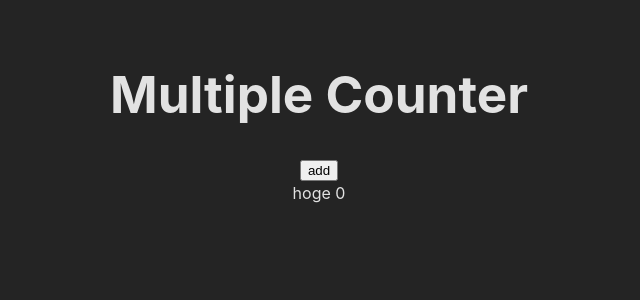
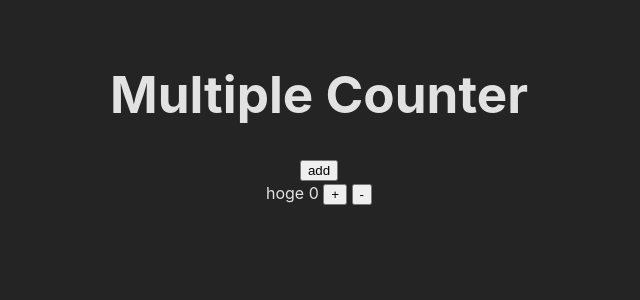
Before and after one commit to hijikiman/svelte-counter-list-sample, a Svelte app in the folder app/: page / in a window 1280 px wide. Both pictures are taken after a click on the button "add". Shown: the top 300 px of the page, without its empty margins (321-961 px from the left). Built offline with nearby package versions, Linux system fonts and the light colour scheme.

Commit message:
[add] feature of count up and down

```diff
--- /dev/null
+++ b/app/src/components/CountUpDown.svelte
@@ -0,0 +1,21 @@
+<script lang="ts">
+  export let count: number = 0
+
+  const increment = () => {
+    count += 1
+  }
+  const decrement = () => {
+    count -= 1
+  }
+</script>
+
+<div class="button-group">
+  <button on:click={increment}>+</button>
+  <button on:click={decrement}>-</button>
+</div>
+
+<style>
+  .button-group {
+    display: inline-block;
+  }
+</style>
--- a/app/src/components/CounterCard.svelte
+++ b/app/src/components/CounterCard.svelte
@@ -1,4 +1,5 @@
 <script lang="ts">
+  import CountUpDown from './CountUpDown.svelte'
   import type { CounterCardValueType } from '../types'
 
   export let value: CounterCardValueType = { name: '', count: 0 }
@@ -7,6 +8,7 @@
 <div class="card">
   <span>{value.name}</span>
   <span>{value.count}</span>
+  <CountUpDown bind:count={value.count} />
 </div>
 
 <style>
```
